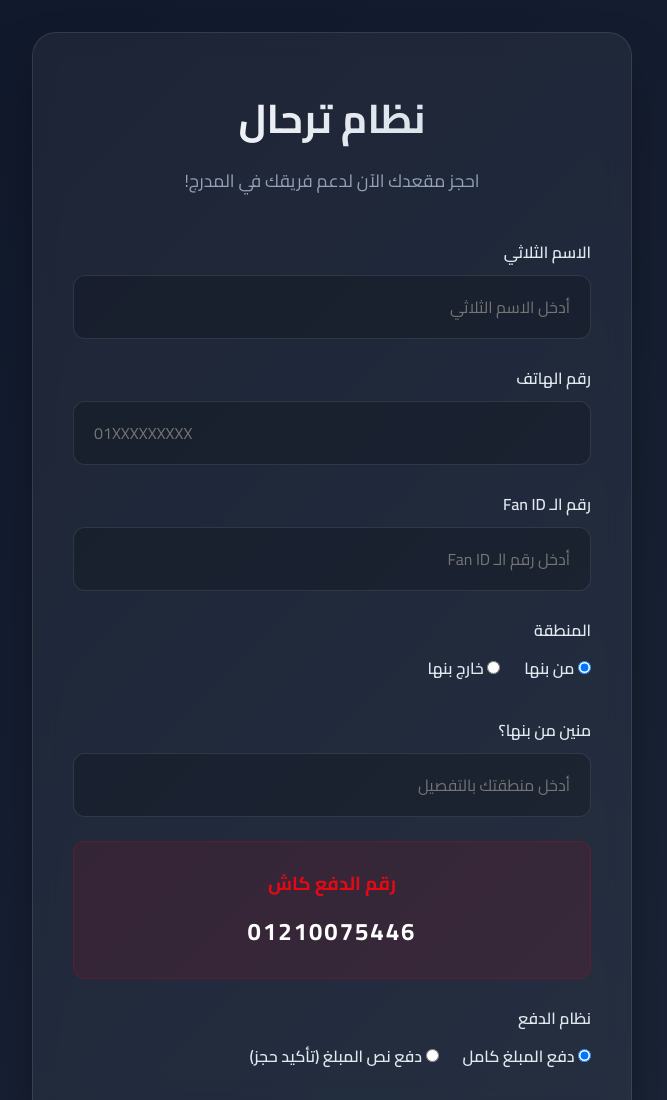
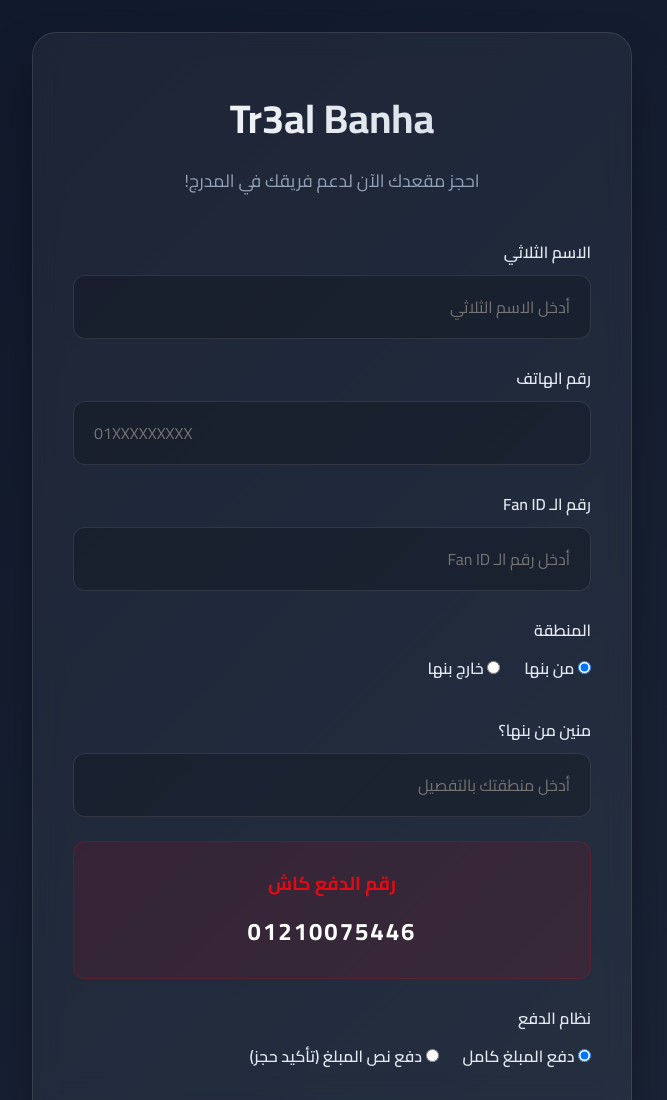
Before and after one commit to Veroxs0/tr3al-app, a website: page public/index.html in a window 1280 px wide. Shown: the top 1100 px of the page, without its empty margins (308-975 px from the left). Drawn offline with Linux system fonts and the light colour scheme.

Commit message:
Change main title to Tr3al Banha

```diff
--- a/public/index.html
+++ b/public/index.html
@@ -13,7 +13,7 @@
         <!-- Form Section -->
         <div id="formSection">
             <div class="header">
-                <h1>نظام ترحال</h1>
+                <h1>Tr3al Banha</h1>
                 <p>احجز مقعدك الآن لدعم فريقك في المدرج!</p>
             </div>
 
```
